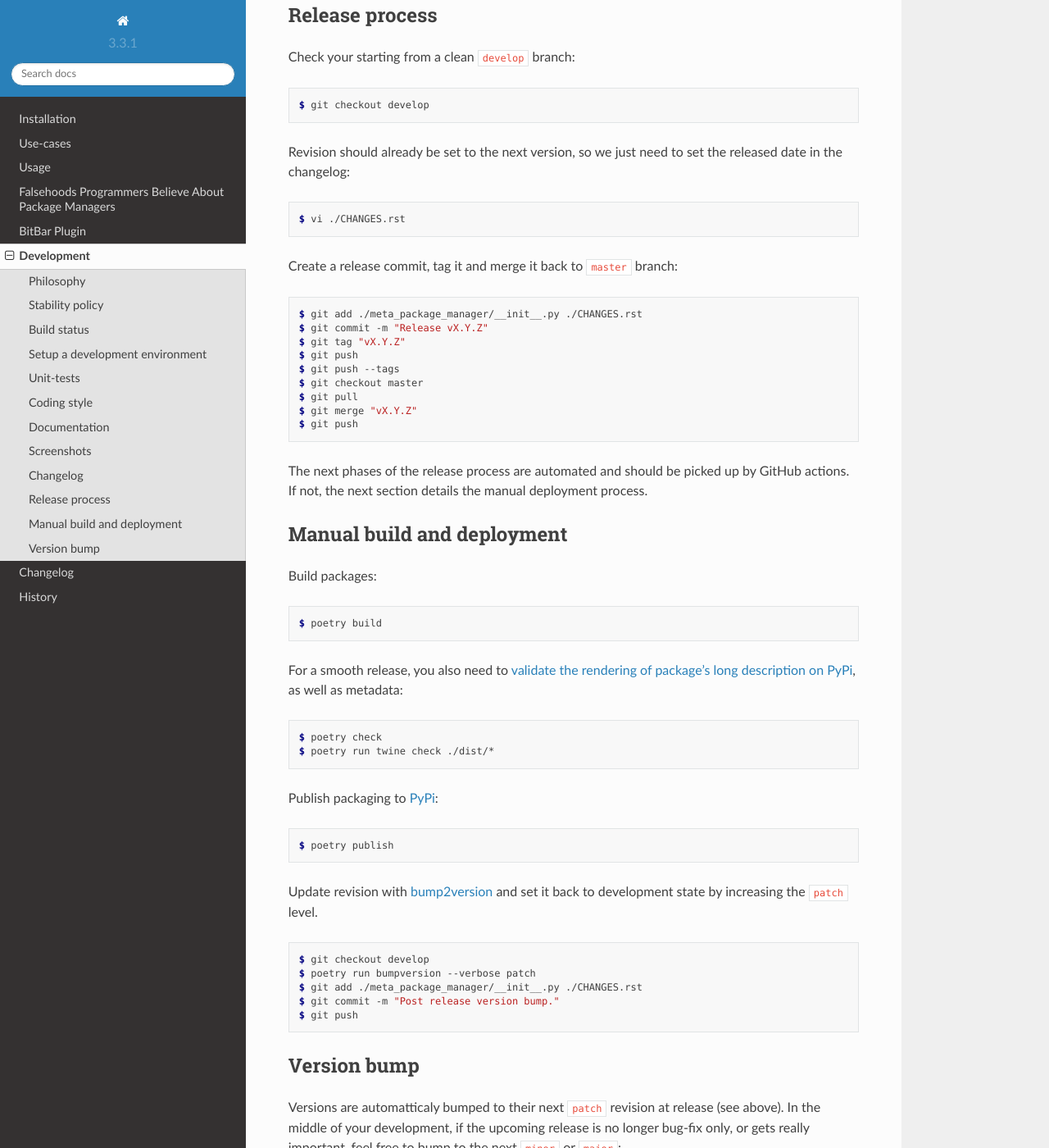
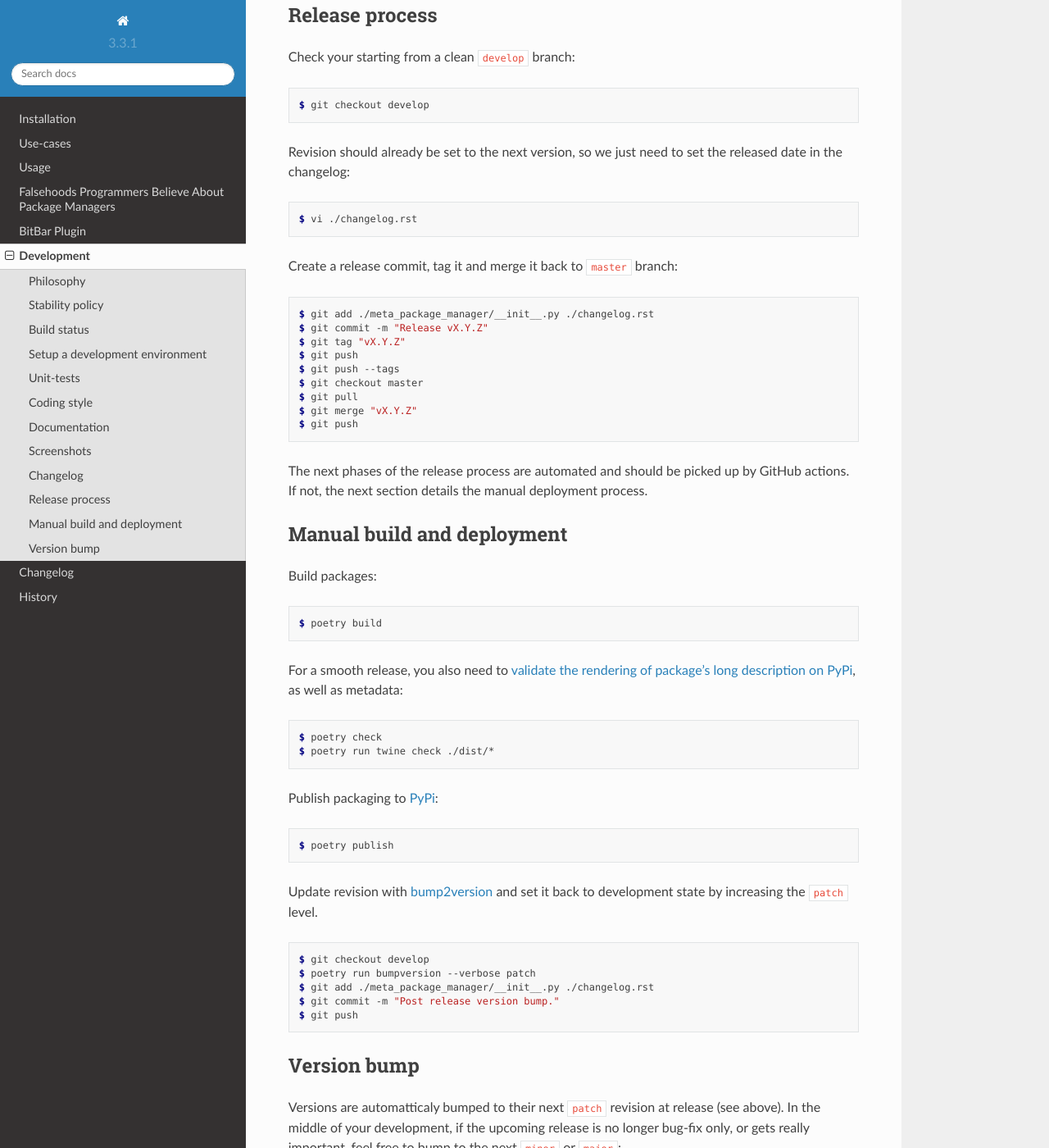
Before and after one commit to kdeldycke/meta-package-manager, a Sphinx documentation site: the page built from docs/development.rst, in a window 1280 px wide and 1400 px high, scrolled down 2566 px. Shown: the whole window at 82% size. Built offline with Sphinx 7.4.7 and the Read the Docs theme 2.0.0, drawn with Linux system fonts in a browser that asks for light colours; pages that are not in the unit, such as notebooks, are missing from menus; the version number is read from the project's files by our own code; some of the changed text lies outside the part shown.

Commit message:
Lower-case changelog file name.

```diff
--- a/docs/changelog.rst
+++ b/docs/changelog.rst
@@ -1 +1 @@
-.. include:: ../CHANGES.rst
+.. include:: ../changelog.rst
--- a/docs/development.rst
+++ b/docs/development.rst
@@ -181,13 +181,13 @@ released date in the changelog:
 
 .. code-block:: shell-session
 
-    $ vi ./CHANGES.rst
+    $ vi ./changelog.rst
 
 Create a release commit, tag it and merge it back to ``master`` branch:
 
 .. code-block:: shell-session
 
-    $ git add ./meta_package_manager/__init__.py ./CHANGES.rst
+    $ git add ./meta_package_manager/__init__.py ./changelog.rst
     $ git commit -m "Release vX.Y.Z"
     $ git tag "vX.Y.Z"
     $ git push
@@ -233,7 +233,7 @@ and set it back to development state by increasing the ``patch`` level.
 
     $ git checkout develop
     $ poetry run bumpversion --verbose patch
-    $ git add ./meta_package_manager/__init__.py ./CHANGES.rst
+    $ git add ./meta_package_manager/__init__.py ./changelog.rst
     $ git commit -m "Post release version bump."
     $ git push
 
@@ -249,6 +249,6 @@ longer bug-fix only, or gets really important, feel free to bump to the next
 .. code-block:: shell-session
 
     $ poetry run bumpversion --verbose minor
-    $ git add ./meta_package_manager/__init__.py ./CHANGES.rst
+    $ git add ./meta_package_manager/__init__.py ./changelog.rst
     $ git commit -m "Next release no longer bug-fix only. Bump revision."
     $ git push
--- a/setup.cfg
+++ b/setup.cfg
@@ -1,7 +1,7 @@
 # https://github.com/c4urself/bump2version#configuration-file
 [bumpversion]
 current_version = 3.3.1
-files = ./pyproject.toml ./meta_package_manager/__init__.py ./CHANGES.rst ./meta_package_manager/bitbar/meta_package_manager.7h.py
+files = ./pyproject.toml ./meta_package_manager/__init__.py ./changelog.rst ./meta_package_manager/bitbar/meta_package_manager.7h.py
 allow_dirty = True
 
 # https://pycodestyle.readthedocs.io/en/latest/intro.html#configuration
```
Also changed, not shown: changelog.rst (renamed from CHANGES.rst), 1 other file.
